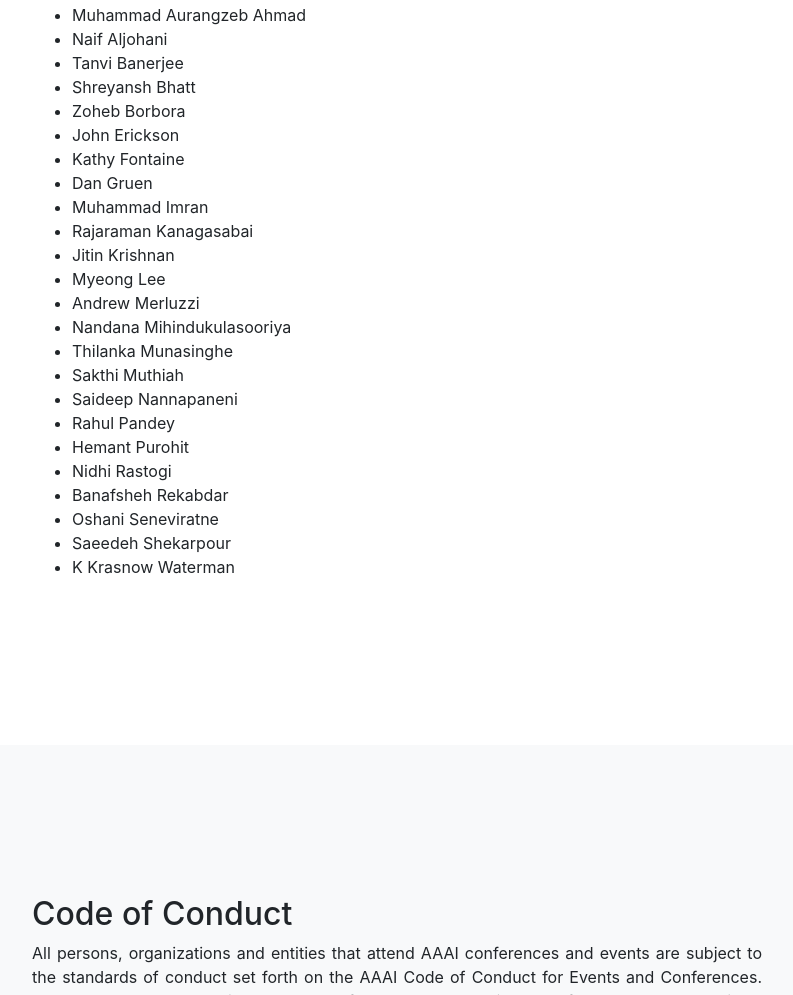
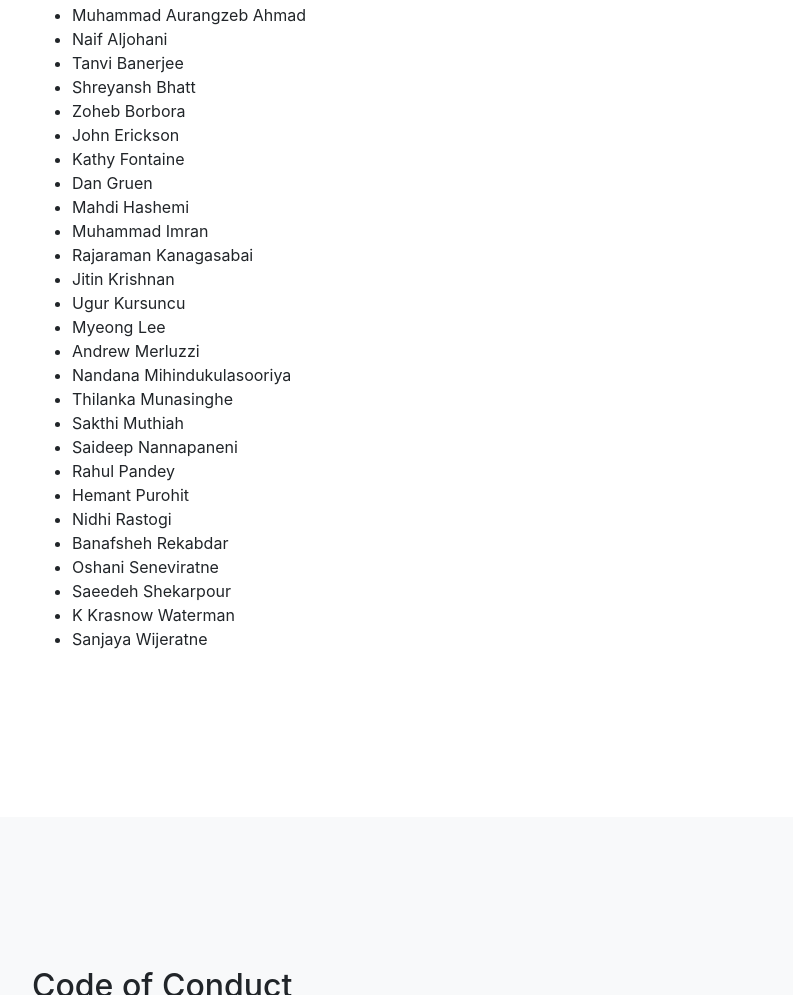
Before and after one commit to ai-for-socialgood/ai-for-socialgood.github.io, a plain HTML site: page index.html in a window 1280 px wide. Shown: the part 4099-5094 px from the top of the page, without its empty margins (243-1036 px from the left). Drawn offline with Linux system fonts and the light colour scheme.

Commit message:
added new PC members

```diff
--- a/index.html
+++ b/index.html
@@ -180,7 +180,6 @@
 
 
           <h2>Program Committee</h2>
-
             <ul>
               <li>Muhammad Aurangzeb Ahmad</li>
               <li>Naif Aljohani</li>
@@ -190,9 +189,11 @@
               <li>John Erickson</li>
               <li>Kathy Fontaine</li>
               <li>Dan	Gruen</li>
+              <li>Mahdi Hashemi</li>
               <li>Muhammad Imran</li>
               <li>Rajaraman	Kanagasabai</li>
               <li>Jitin	Krishnan</li>
+              <li>Ugur Kursuncu</li>
               <li>Myeong Lee</li>
               <li>Andrew Merluzzi</li>
               <li>Nandana Mihindukulasooriya</li>
@@ -206,6 +207,7 @@
               <li>Oshani Seneviratne</li>
               <li>Saeedeh Shekarpour</li>
               <li>K Krasnow Waterman</li>
+              <li>Sanjaya Wijeratne</li>
             </ul>
         </div>
       </div>
```
